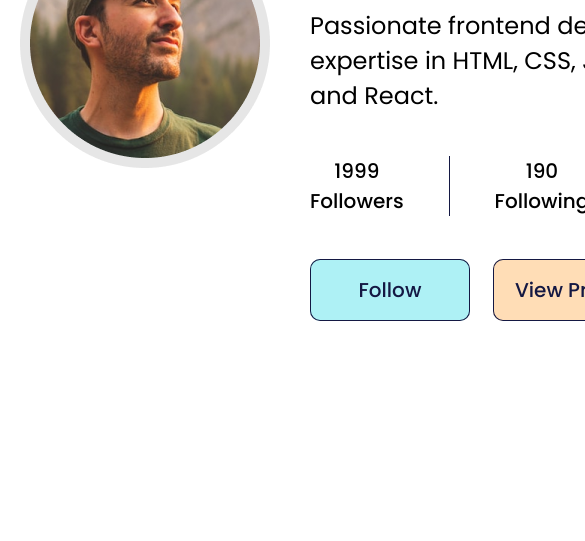
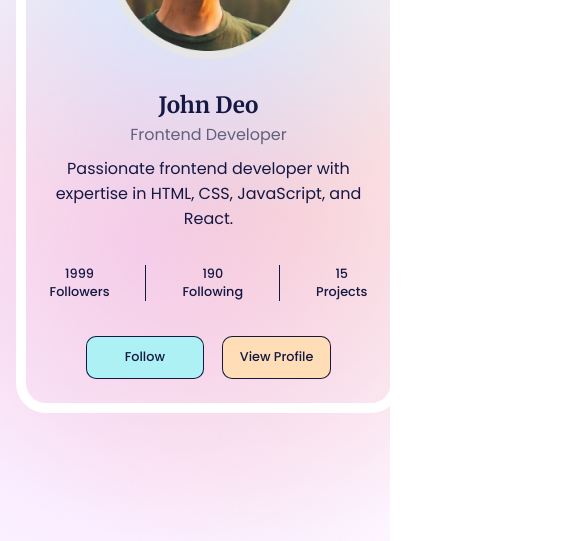
Before and after one commit to jc-ve/frontend-pro, a plain HTML site: page beginner/profile-card-component/index.html in a window 390 px wide. Shown: the part 303-844 px from the top of the page, 585 px wide, since content can reach past the window. Drawn offline with Linux system fonts and the light colour scheme.

Commit message:
fixing mobile responsiveness

```diff
--- a/beginner/profile-card-component/style.css
+++ b/beginner/profile-card-component/style.css
@@ -7,6 +7,7 @@
   --clr-cyan-dark: #9dd9dd;
   --clr-yellow: #ffddb6;
   --clr-yellow-dark: #e6c7a4;
+  --clr-white: #fff;
 }
 
 *,
@@ -22,17 +23,46 @@ html {
   font-size: 62.5%;
 }
 
+@media screen and (max-width: 59.375em) {
+  html {
+    font-size: 56.25%;
+  }
+}
+
+@media screen and (max-width: 50em) {
+  html {
+    font-size: 50%;
+  }
+}
+
 main {
   min-height: 100vh;
   display: grid;
   place-items: center;
   padding: 2rem;
+  background-image: url(images/ellipse-pink.png), url(images/ellipse-blue.png),
+    url(images/ellipse-yellow.png);
+  background-position: left -19.6rem bottom -11.6rem, top 1.8rem center,
+    right -11rem top 16.9rem;
+  background-repeat: no-repeat;
 }
 
 body {
   box-sizing: border-box;
   font-family: "Poppins", sans-serif;
   font-size: 2.4rem;
+  color: var(--clr-blue);
+}
+
+@media screen and (max-width: 50em) {
+  body {
+    font-size: 2rem;
+  }
+}
+
+img {
+  display: block;
+  max-width: 100%;
 }
 
 /* UTILITIES */
@@ -55,6 +85,12 @@ body {
   font-family: "Merriweather", serif;
   font-weight: 700;
   font-size: 3.2rem;
+}
+
+@media screen and (max-width: 50em) {
+  .heading--primary {
+    font-size: 2.8rem;
+  }
 }
 
 .paragraph--light {
@@ -100,6 +136,14 @@ body {
   background-color: var(--clr-yellow-dark);
 }
 
+@media screen and (max-width: 50em) {
+  .btn,
+  .btn:link,
+  .btn:visited {
+    font-size: 1.6rem;
+  }
+}
+
 /* PROFILE */
 
 .profile {
@@ -109,12 +153,45 @@ body {
   max-width: 109.8rem;
   margin: 0 auto;
   border-radius: 30px;
+  padding: 4.2rem 3.7rem 8.7rem 12.1rem;
+  box-shadow: 0 0 0 20px inset var(--clr-white);
 }
+
+@media screen and (max-width: 59.375em) {
+  .profile {
+    padding: 4.2rem;
+  }
+}
+
+@media screen and (max-width: 50em) {
+  .profile {
+    flex-direction: column;
+    align-items: center;
+    text-align: center;
+    box-shadow: 0 0 0 10px inset var(--clr-white);
+  }
+}
+
+.profile__img {
+  height: 25rem;
+  width: 25rem;
+}
+
+/* .profile__details {
+  padding-top: 8.6rem;
+} */
 
 .profile__stats {
   display: flex;
   list-style: none;
   gap: 4.5rem;
+}
+
+@media screen and (max-width: 50em) {
+  .profile__stats,
+  .profile__ctas {
+    justify-content: center;
+  }
 }
 
 .profile__item > span {
@@ -129,6 +206,12 @@ body {
   align-items: center;
 }
 
+@media screen and (max-width: 50em) {
+  .profile__item {
+    font-size: 1.6rem;
+  }
+}
+
 .profile__item:not(:last-of-type) {
   padding-right: 4.5rem;
   border-right: 1px solid var(--clr-blue);
```
